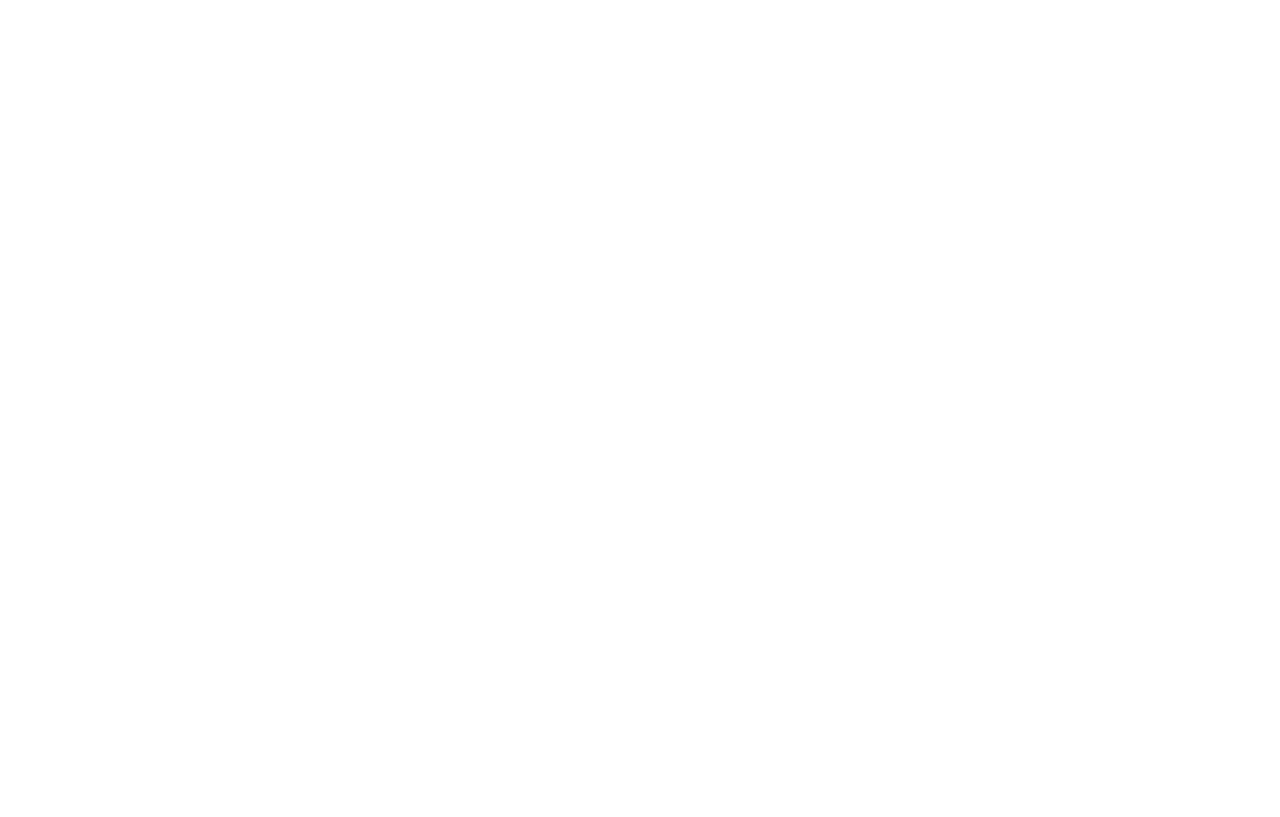
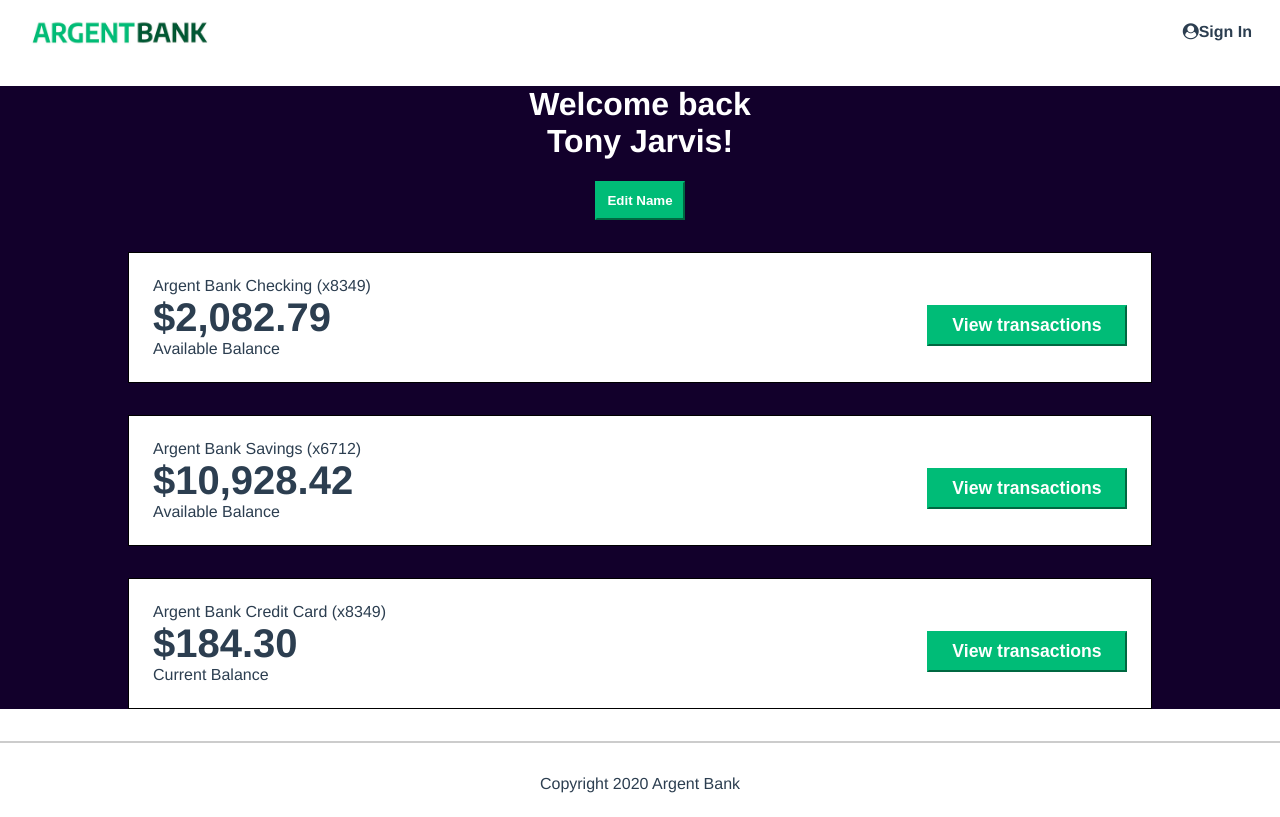
Before and after one commit to geoffreybunel/Argent-Bank, a React (Vite) app: page /user in a window 1280 px wide. Before the commit this address had no page. Built offline with nearby package versions, Linux system fonts and the light colour scheme.

Commit message:
User page

```diff
--- /dev/null
+++ b/src/components/Account.jsx
@@ -0,0 +1,15 @@
+function Account({ title, amount, description, buttonText }) {
+    return (
+        <section className="account">
+            <div className="account-content-wrapper">
+            <h3 className="account-title">{title}</h3>
+            <p className="account-amount">{amount}</p>
+            <p className="account-amount-description">{description}</p>
+            </div>
+            <div className="account-content-wrapper cta">
+            <button className="transaction-button">{buttonText}</button>
+            </div>
+        </section>
+    )
+}
+export default Account
--- /dev/null
+++ b/src/components/UserHero.jsx
@@ -0,0 +1,9 @@
+function UserHero({ username, buttonText }) {
+    return (
+        <div className="header">
+            <h1>Welcome back<br />{username}!</h1>
+            <button className="edit-button">{buttonText}</button>
+        </div>
+    )
+}
+export default UserHero
--- a/src/main.jsx
+++ b/src/main.jsx
@@ -3,6 +3,7 @@
 import { BrowserRouter as Router, Routes, Route } from 'react-router-dom';
 import App from './App.jsx'
 import SignIn from './pages/SignIn.jsx'
+import User from './pages/User.jsx'
 import './index.css'
 
 createRoot(document.getElementById('root')).render(
@@ -11,6 +12,7 @@
       <Routes>
         <Route path="/" element={<App />} />
         <Route path="/sign-in" element={<SignIn />} />
+        <Route path="/user" element={<User />} />
       </Routes>
     </Router>
   </StrictMode>,
--- a/src/pages/SignIn.jsx
+++ b/src/pages/SignIn.jsx
@@ -35,7 +35,7 @@
                             inputId="remember-me"
                         />
                     {/* <!-- PLACEHOLDER DUE TO STATIC SITE --> */}
-                    <a href="./user.html" className="sign-in-button">Sign In</a>
+                    <a href="./user" className="sign-in-button">Sign In</a>
                     {/* <!-- SHOULD BE THE BUTTON BELOW --> */}
                     {/* <!-- <button className="sign-in-button">Sign In</button> --> */}
                     {/* <!--  --> */}
--- /dev/null
+++ b/src/pages/User.jsx
@@ -0,0 +1,42 @@
+import Header from "../components/header"
+import Footer from "../components/Footer"
+import Account from "../components/Account"
+import UserHero from "../components/UserHero"
+
+function User() {
+    return (
+        <>
+            <Header />
+
+            <main className="main bg-dark">
+                <UserHero
+                    username="Tony Jarvis"
+                    buttonText="Edit Name"
+                />
+
+                <h2 className="sr-only">Accounts</h2>
+                <Account
+                    title="Argent Bank Checking (x8349)"
+                    amount="$2,082.79"
+                    description="Available Balance"
+                    buttonText="View transactions"
+                />
+                <Account
+                    title="Argent Bank Savings (x6712)"
+                    amount="$10,928.42"
+                    description="Available Balance"
+                    buttonText="View transactions"
+                />
+                <Account
+                    title="Argent Bank Credit Card (x8349)"
+                    amount="$184.30"
+                    description="Current Balance"
+                    buttonText="View transactions"
+                />
+            </main>
+
+            <Footer />
+        </>
+    )
+}
+export default User
```
